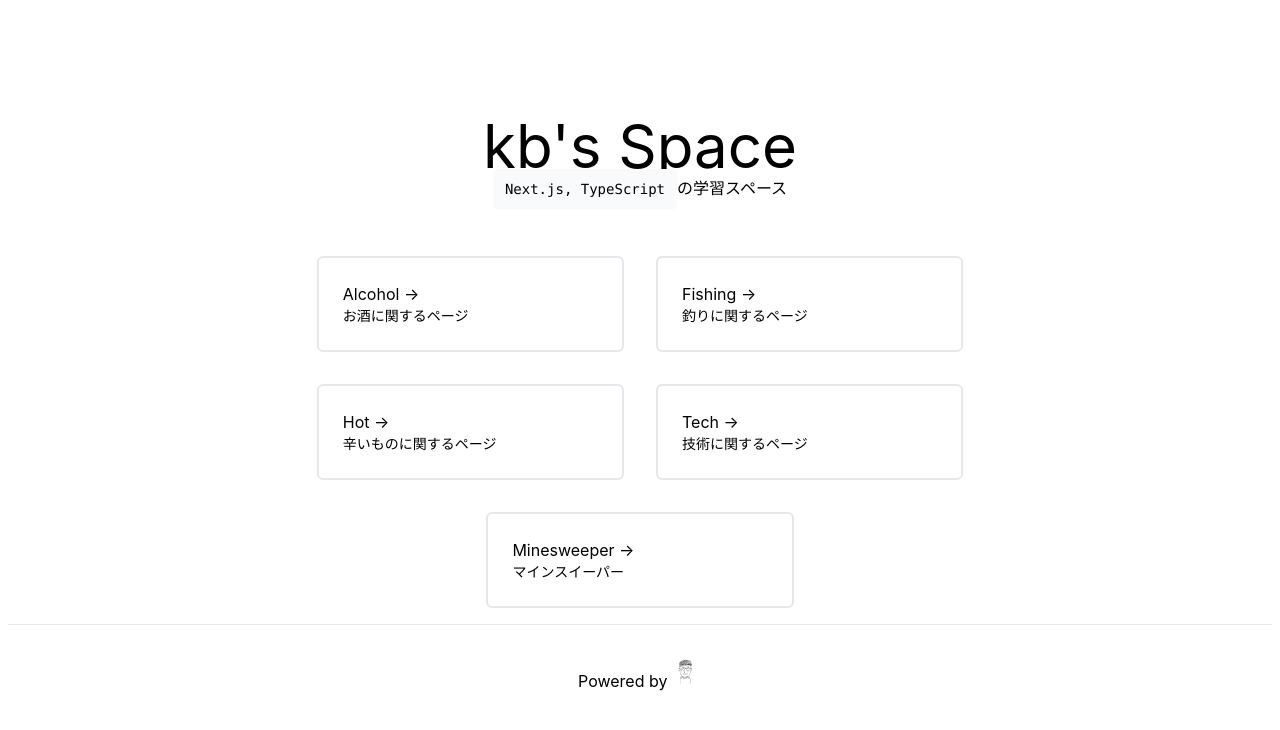
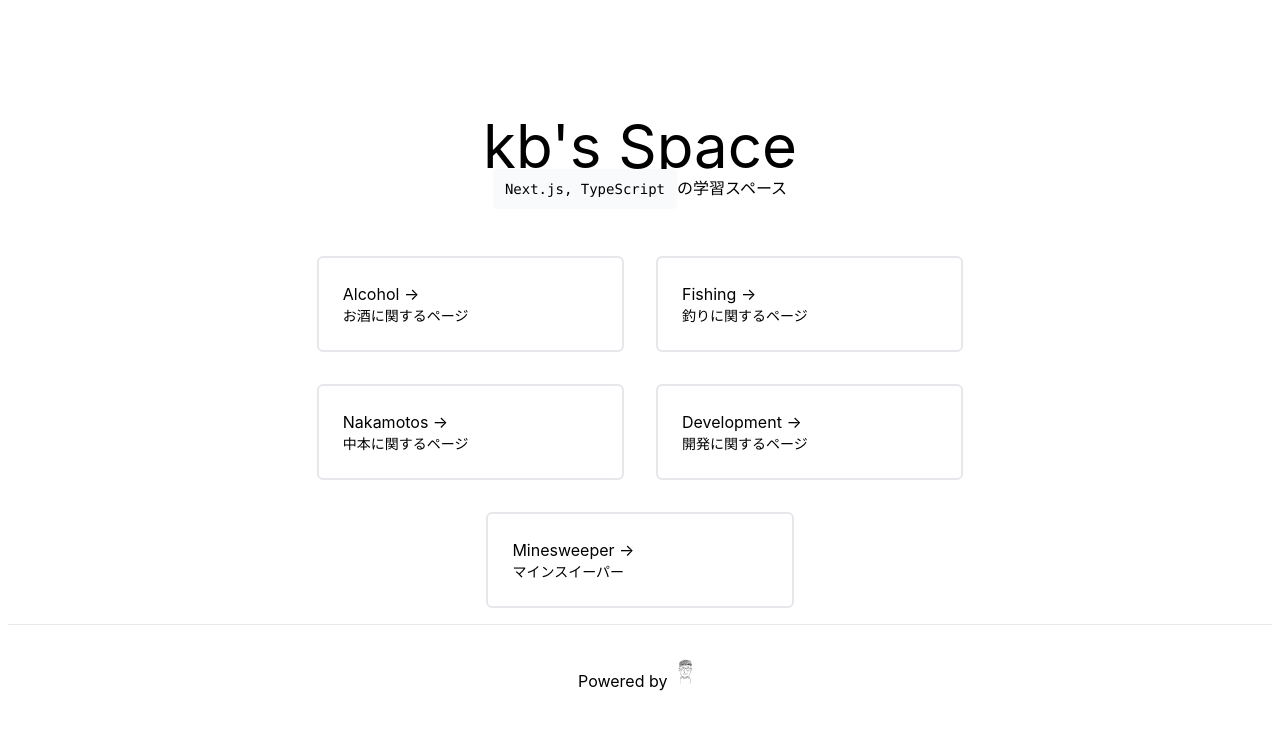
Before and after one commit to kettle-tomorrow/kb_next_app, a Next.js app: page / in a window 1280 px wide. Shown: the top 730 px of the page. Built offline with nearby package versions, Linux system fonts and the light colour scheme.

Commit message:
fix: ページ名を修正

```diff
--- a/components/CardList.tsx
+++ b/components/CardList.tsx
@@ -14,14 +14,14 @@ const CardList = () => {
         description='釣りに関するページ'
       />
       <Card
-        path='/hots'
-        title='Hot'
-        description='辛いものに関するページ'
+        path='/nakamotos'
+        title='Nakamotos'
+        description='中本に関するページ'
       />
       <Card
-        path='/teches'
-        title='Tech'
-        description='技術に関するページ'
+        path='/developments'
+        title='Development'
+        description='開発に関するページ'
       />
       <Card
         path='/minesweeper'
--- a/pages/hots/index.tsx
+++ b/pages/developments/index.tsx
@@ -1,17 +1,19 @@
 import Link from 'next/link'
+import BlogCardList from '../../components/BlogCardList'
 import Layout from '../../components/Layout'
 import MainHeader from '../../components/MainHeader'
 
-const Hots = () => {
+const Developments = () => {
   return (
     <Layout>
-      <div>
-        <MainHeader title="Hot"/>
+      <main className='w-3/4'>
+        <MainHeader title="Development" />
+        <BlogCardList />
         <Link href='/'>
           <a>トップに戻る</a>
         </Link>
-      </div>
+      </main>
     </Layout>
   )
 }
-export default Hots
+export default Developments
--- a/pages/teches/index.tsx
+++ b/pages/nakamotos/index.tsx
@@ -1,19 +1,17 @@
 import Link from 'next/link'
-import BlogCardList from '../../components/BlogCardList'
 import Layout from '../../components/Layout'
 import MainHeader from '../../components/MainHeader'
 
-const Teches = () => {
+const Nakamotos = () => {
   return (
     <Layout>
-      <main className='w-3/4'>
-        <MainHeader title="Tech" />
-        <BlogCardList />
+      <div>
+        <MainHeader title="Nakamoto"/>
         <Link href='/'>
           <a>トップに戻る</a>
         </Link>
-      </main>
+      </div>
     </Layout>
   )
 }
-export default Teches
+export default Nakamotos
```
